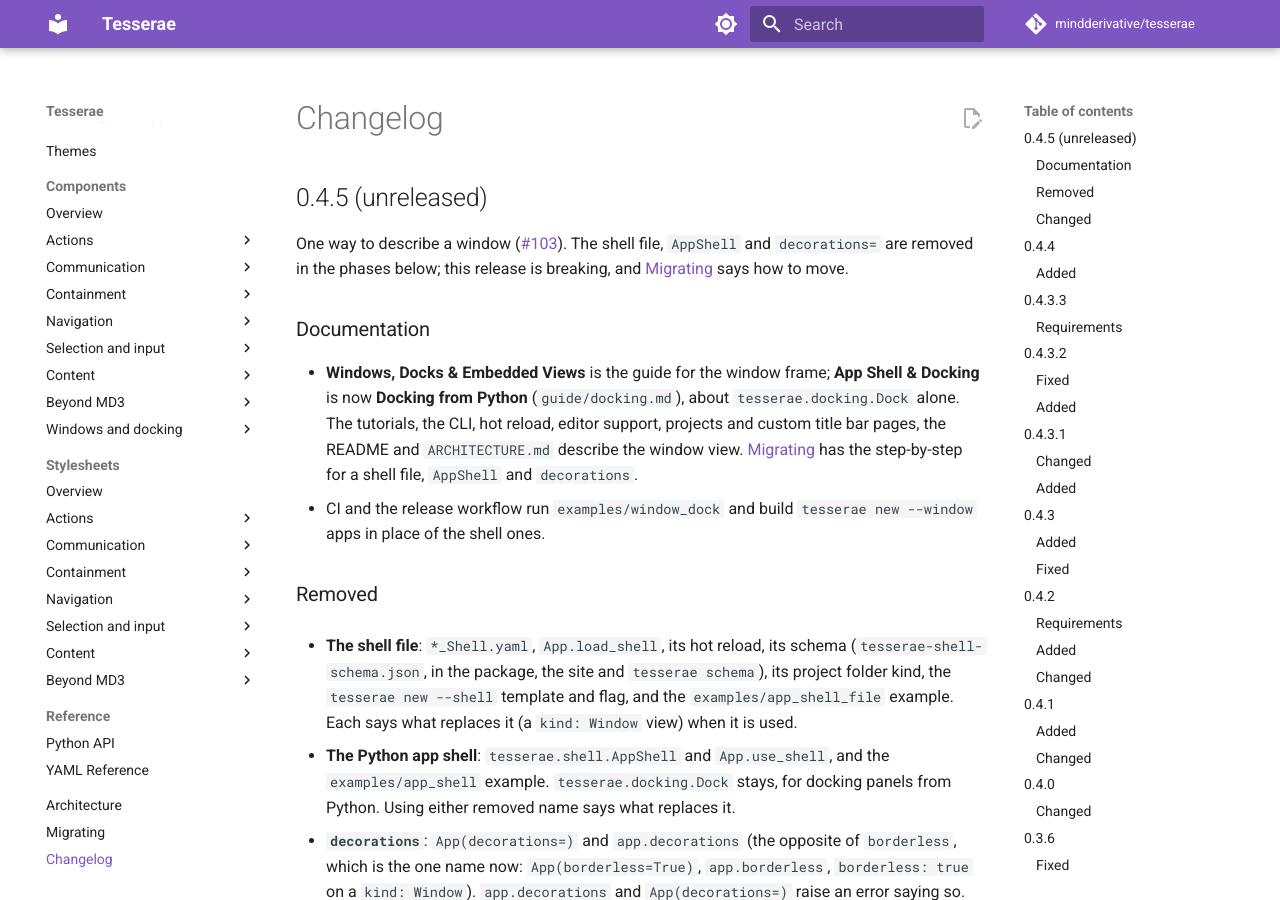
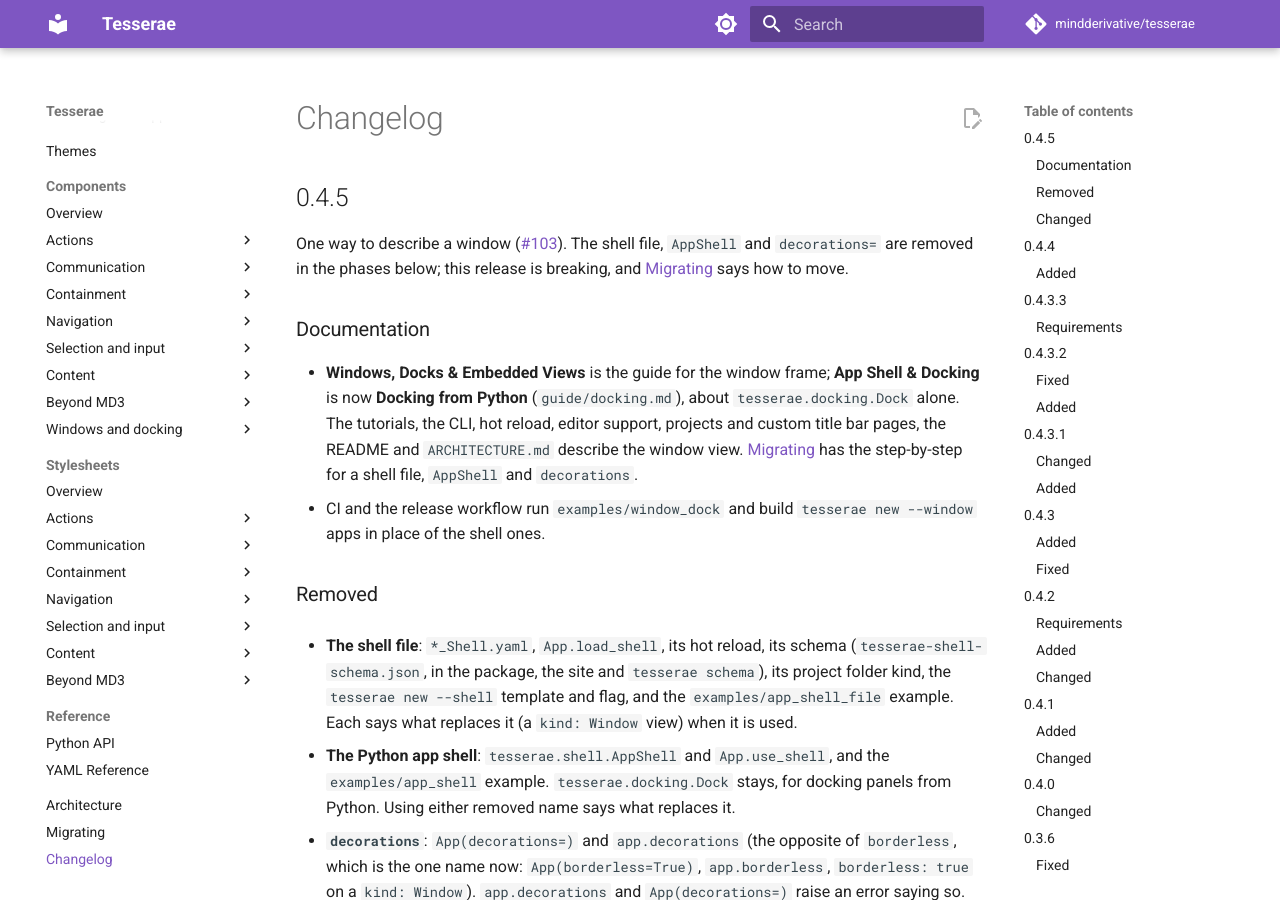
Before and after one commit to mindderivative/tesserae, an MkDocs documentation site: the page built from docs/changelog.md, in a window 1280 px wide and 900 px high. Built offline with MkDocs 1.6.1 and Material for MkDocs 9.7.7, drawn with Linux system fonts in a browser that asks for light colours; comment, search, counter and statistics services are not loaded.

Commit message:
Tesserae 0.4.5
Co-Authored-By: Claude Sonnet 5.5 <noreply@anthropic.com>

```diff
--- a/docs/changelog.md
+++ b/docs/changelog.md
@@ -1,6 +1,6 @@
 # Changelog
 
-## 0.4.5 (unreleased)
+## 0.4.5
 
 One way to describe a window ([#103](https://github.com/mindderivative/tesserae/issues/103)). The shell file, `AppShell` and
 `decorations=` are removed in the phases below; this release is breaking, and [Migrating](migration.md) says how to move.
--- a/pyproject.toml
+++ b/pyproject.toml
@@ -4,7 +4,7 @@ build-backend = "hatchling.build"
 
 [project]
 name = "tesserae-ui"  # on PyPI; `tesserae` there is an unrelated project. The import name stays `tesserae`.
-version = "0.4.5.dev0"
+version = "0.4.5"
 description = "A pyCopper-style declarative Python GUI framework, powered by the Tesserae Render Engine (tre)."
 readme = "README.md"
 license = "MIT"
```
